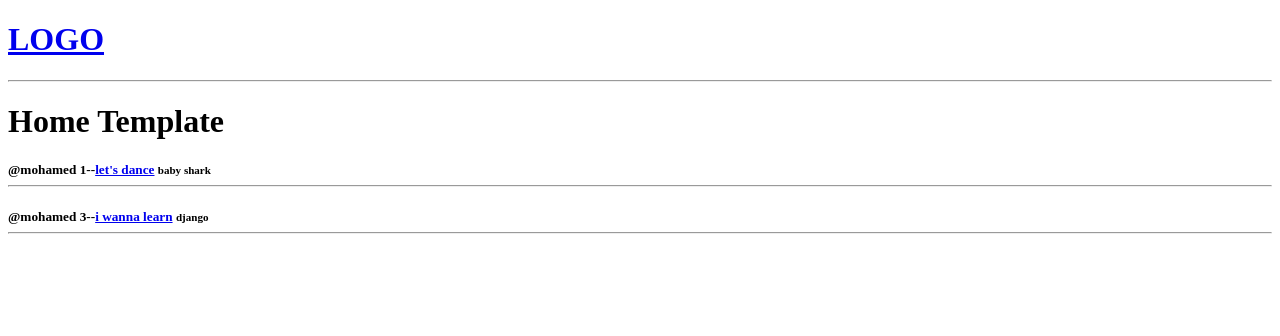
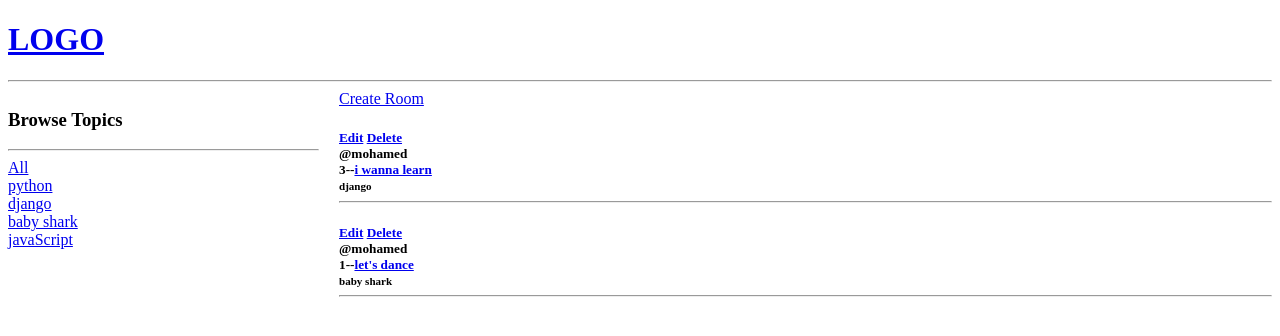
Before and after one commit to shehata1999/studybuddy2, a Django app: page / in a window 1280 px wide. Shown: the top 336 px of the page. Run offline with Django 4.2, Linux system fonts and the light colour scheme; data comes from the database, SQL or seed files in the repository; both versions use the stored data as it was after the commit.

Commit message:
some search

```diff
--- a/base/models.py
+++ b/base/models.py
@@ -4,6 +4,7 @@ from django.contrib.auth.models import User
 
 class Topic(models.Model):
     name = models.CharField(max_length=50)
+
 
     def __str__(self):
         return self.name
@@ -16,6 +17,9 @@ class Room(models.Model):
     #participants = models.IntegerField(null=True)
     updated = models.DateTimeField(auto_now=True)
     created = models.DateTimeField(auto_now_add=True)
+
+    class Meta:
+        ordering = ['-updated','-created']
 
     def __str__(self):
         return self.name
--- a/base/templates/base/home.html
+++ b/base/templates/base/home.html
@@ -1,19 +1,52 @@
 {% extends 'main.html' %}
 
 {% block content %}
-<h1>Home Template</h1>
-<dev>
-    <dev>
+
+<style>
+    .home-container{
+        display: grid;
+        grid-template-columns: 1fr 3fr;
+        grid-gap: 20px;
+        }
+</style>
+
+<dev class="home-container">
+
+
+    <div>
+        <h3>Browse Topics</h3>
+        <hr>
+        <div>
+            <a href="{% url 'home' %}">All</a>
+        </div>
+        {% for topic in topics %}
+            <div>
+                <a href="{% url 'home' %}?q={{topic.name}}">{{topic.name}}</a>
+            </div>
+        {% endfor %}
+    </div>
+        <div>
+            <a href="{% url 'create-room' %}">Create Room</a>
+    <div>
         {% for room in rooms %}
-        <dev>
+        <div>
             <h5>
+                <a href="{% url 'update-room' room.id %}">Edit</a>
+                <a href="{% url 'delete-room' room.id %}">Delete</a>
+
+                <br>
                 <span>@{{room.host.username}}</span>
+                <br>
                 {{room.id}}--<a href="{% url 'room' room.id %}">{{room.name}}</a>
+                <br>
                 <small>{{room.topic.name}}</small>
+
                 <hr>
             </h5>
-        </dev>
+        </div>
         {% endfor %}
-    </dev>
+    </div>
+
+        </div>
 </dev>
 {% endblock content %}
--- a/base/urls.py
+++ b/base/urls.py
@@ -3,5 +3,8 @@ from . import views
 
 urlpatterns = [
     path('', views.home, name='home'),
-    path('room/<str:pk>', views.room, name='room')
+    path('room/<str:pk>', views.room, name='room'),
+    path('create-room/', views.createRoom, name='create-room'),
+    path('update-room/<str:pk>', views.updateRoom, name='update-room'),
+    path('delete-room/<str:pk>', views.deleteRoom, name='delete-room'),
 ]
--- a/base/views.py
+++ b/base/views.py
@@ -1,6 +1,7 @@
-from django.shortcuts import render
+from django.shortcuts import render, redirect
 from django.http import HttpResponse
-from .models import Room
+from .models import Room, Topic
+from .forms import RoomForm
 
 # rooms = [{'id':1,'name':'room1','capacity':10},
 #          {'id':2,'name':'room2','capacity':20},
@@ -8,11 +9,39 @@ from .models import Room
 #          ]
 
 def home(request):
-    rooms = Room.objects.all()
-    context = {'rooms':rooms}
+    q = request.GET.get('q') if request.GET.get('q') != None else ''
+    rooms = Room.objects.filter(topic__name__icontains=q)
+    topics = Topic.objects.all()
+    context = {'rooms':rooms, 'topics':topics}
     return render(request, 'base/home.html', context)
 def room(request,pk):
     room = Room.objects.get(id=pk)
     context = {'room':room}
     return render(request, 'base/room.html',context)
-# Create your views here.
+def createRoom(request):
+    form = RoomForm()
+    if request.method == 'POST':
+        #print(request.POST)
+        form = RoomForm(request.POST)
+        if form.is_valid():
+            form.save()
+            return redirect('home')
+    context = {'form':form}
+    return render(request, 'base/room_form.html', context)
+def updateRoom(request,pk):
+    room = Room.objects.get(id=pk)
+    form = RoomForm(instance=room)
+    if request.method == 'POST':
+        form = RoomForm(request.POST, instance=room)
+        if form.is_valid():
+            form.save()
+            return redirect('home')
+    context = {'form':form}
+    return render(request, 'base/room_form.html', context)
+def deleteRoom(request,pk):
+    room = Room.objects.get(id=pk)
+    if request.method == 'POST':
+        room.delete()
+        return redirect('home')
+    context = {'obj':room}
+    return render(request, 'base/delete.html', context)
```
Also changed, not shown: base/forms.py (added, +7 -0 lines), base/templates/base/delete.html (added, +17 -0 lines), base/templates/base/room_form.html (added, +12 -0 lines), db.sqlite3.
